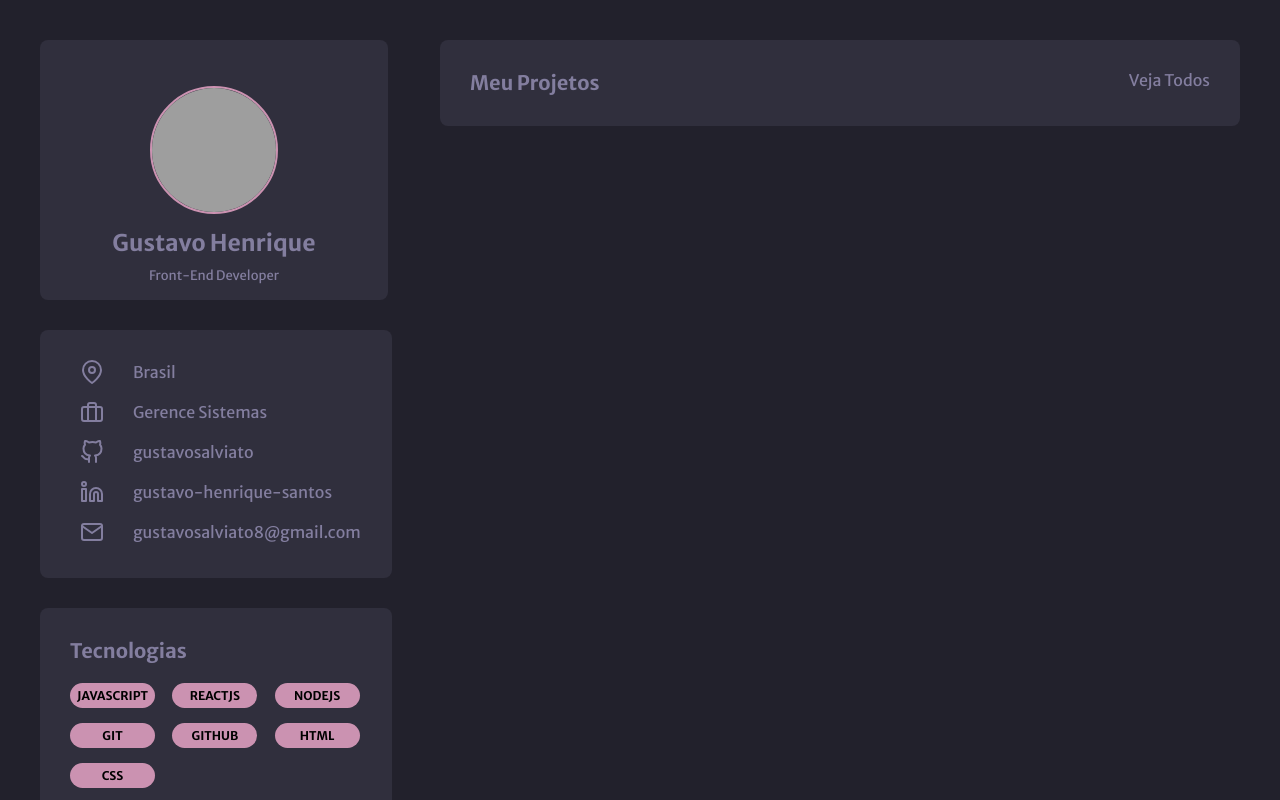
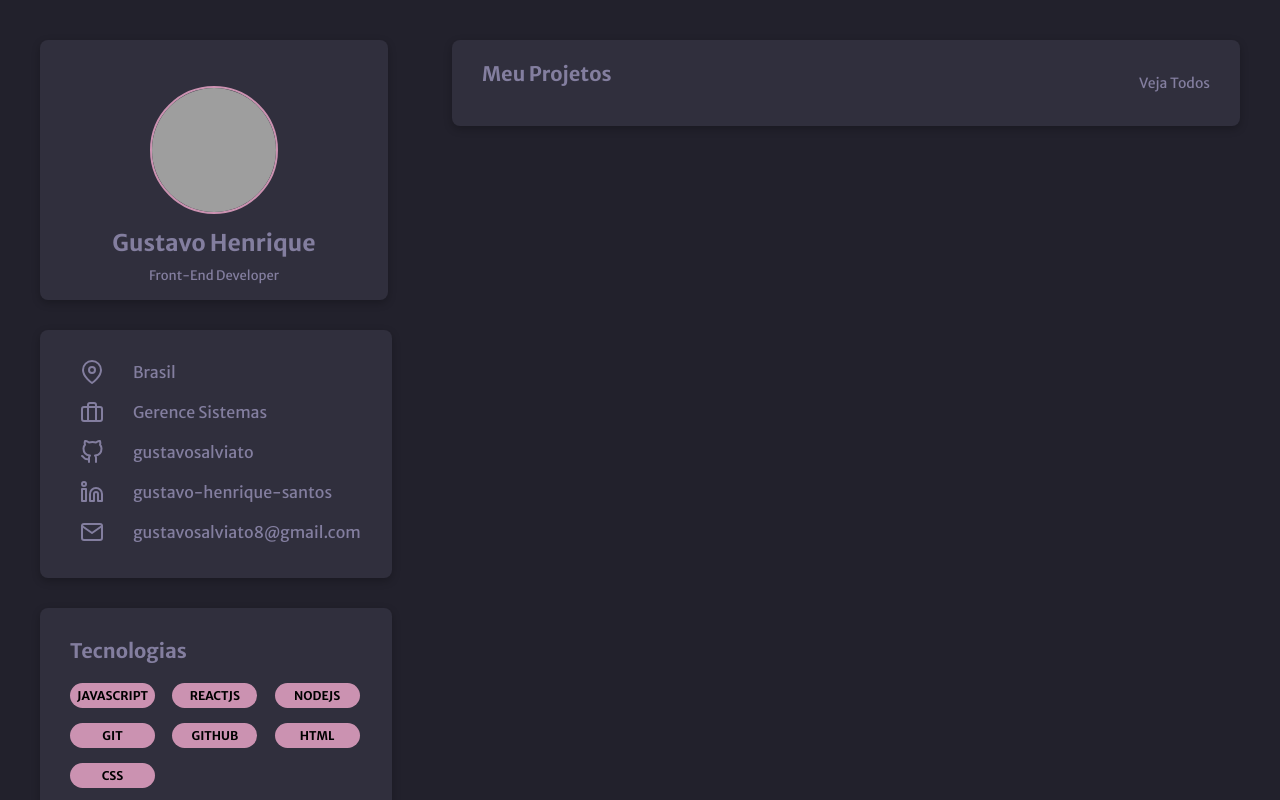
Before and after one commit to gustavosalviato/portfolio-reactjs, a React (Vite) app: page / in a window 1280 px wide. Shown: the top 800 px of the page. Built offline with nearby package versions, Linux system fonts and the light colour scheme; grey boxes are pictures that could not be loaded.

Commit message:
Ajuste do componente MyProjects

```diff
--- a/index.html
+++ b/index.html
@@ -3,13 +3,12 @@
 
 <head>
   <meta charset="UTF-8" />
-  <link rel="icon" type="image/svg+xml" href="/vite.svg" />
   <link rel="preconnect" href="https://fonts.googleapis.com"/>
   <link rel="preconnect" href="https://fonts.gstatic.com" crossorigin/>
   <link href="https://fonts.googleapis.com/css2?family=Merriweather+Sans:wght@400;500;700&display=swap"
     rel="stylesheet"/>
   <meta name="viewport" content="width=device-width, initial-scale=1.0" />
-  <title>Vite + React + TS</title>
+  <title>Portfolio ReactJS</title>
 </head>
 
 <body>
--- a/src/App.module.css
+++ b/src/App.module.css
@@ -1,3 +1,4 @@
 .content{
     display: flex;
+
 }
--- a/src/App.tsx
+++ b/src/App.tsx
@@ -1,13 +1,15 @@
 import styles from './App.module.css'
+import MainContent from './components/MainContent'
 import MyProjects from './components/MyProjects'
 import Sidebar from "./components/Sidebar"
 
 function App() {
   return (
-    <div className={styles.content}>
+    <div style={{ display: 'flex' }}>
       <Sidebar />
+      <MainContent />
 
-      <MyProjects/>
+
     </div>
   )
 }
--- a/src/components/Education/Education.module.css
+++ b/src/components/Education/Education.module.css
@@ -4,4 +4,5 @@
   padding: 1.875rem;
   width: 100%;
   border-radius: 0.5rem;
+  box-shadow: rgba(0, 0, 0, 0.24) 0px 3px 8px;
  }
--- a/src/components/Experiencies/Experiences.module.css
+++ b/src/components/Experiencies/Experiences.module.css
@@ -4,4 +4,5 @@
   padding: 1.875rem;
   width: 100%;
   border-radius: 0.5rem;
+  box-shadow: rgba(0, 0, 0, 0.24) 0px 3px 8px;
  }
--- a/src/components/Links/Links.module.css
+++ b/src/components/Links/Links.module.css
@@ -4,7 +4,8 @@
   border-radius: 0.5rem;
   width: 100%;
   padding: 1.875rem 0 2.125rem 2.5rem;
-  gap: 5.188rem
+  gap: 5.188rem;
+  box-shadow: rgba(0, 0, 0, 0.24) 0px 3px 8px;
 }
 
 .list{
--- /dev/null
+++ b/src/components/MainContent/MainContent.module.css
@@ -0,0 +1,5 @@
+.main{
+  flex-direction: column;
+  flex: 1;
+  margin: 2.5rem  2.5rem 2.75rem 3.75rem;
+}
--- /dev/null
+++ b/src/components/MainContent/index.tsx
@@ -0,0 +1,12 @@
+import MyProjects from '../MyProjects'
+import styles from './MainContent.module.css'
+
+const MainContent = () => {
+  return (
+    <main className={styles.main}>
+      <MyProjects />
+    </main>
+  )
+}
+
+export default MainContent
--- a/src/components/MyProjects/MyProjects.module.css
+++ b/src/components/MyProjects/MyProjects.module.css
@@ -1,17 +1,22 @@
-.myProjects{
-    margin: 2.5rem 2.5rem 2.5rem 3rem;
-    display: flex;
-    flex: 1;
-    width: 100%;
-    background-color: red;
-    height: 5.375rem;
-    border-radius: 0.5rem;
-    padding: 1.875rem;
-    justify-content: space-between;
-    background-color: var(--bg-cards);
+.myprojects{
+  display: flex;
+  width: 100%;
+  height: 5.375rem;
+  background-color: red;
+  border-radius: 0.5rem;
+  background-color: var(--bg-cards);
+  align-items: center;
+  justify-content: space-between;
+  padding: 1.875rem;
+  box-shadow: rgba(0, 0, 0, 0.24) 0px 3px 8px;
 }
 
+h3{
+  font-size: 1.25rem;
+  font-weight: 700;
+}
 
 span{
-    cursor: pointer;
+  font-weight: 400;
+  font-size: 0.875rem
 }
--- a/src/components/MyProjects/index.tsx
+++ b/src/components/MyProjects/index.tsx
@@ -1,14 +1,14 @@
 import styles from './MyProjects.module.css'
+const MyProjects = () => {
+  return (
+    <div className={styles.myprojects}>
+      <h3>
+        Meu Projetos
+      </h3>
 
-const MyProjects = () => {
-    return (
-        <div className={styles.myProjects}>
-            <h3>Meu Projetos</h3>
-
-            <span>Veja Todos</span>
-        </div>
-    )
+      <span>Veja Todos</span>
+    </div>
+  )
 }
 
-
 export default MyProjects
--- a/src/components/Profile/Profile.module.css
+++ b/src/components/Profile/Profile.module.css
@@ -4,6 +4,7 @@
   border-radius: 0.5rem;
   width: 21.75rem;
   padding: 1rem 0;
+  box-shadow: rgba(0, 0, 0, 0.24) 0px 3px 8px;
 }
 
 img{
--- a/src/components/Technologies/Technologies.module.css
+++ b/src/components/Technologies/Technologies.module.css
@@ -4,6 +4,7 @@
  padding: 1.875rem;
  width: 100%;
  border-radius: 0.5rem;
+ box-shadow: rgba(0, 0, 0, 0.24) 0px 3px 8px;
 }
 
 h3{
```
